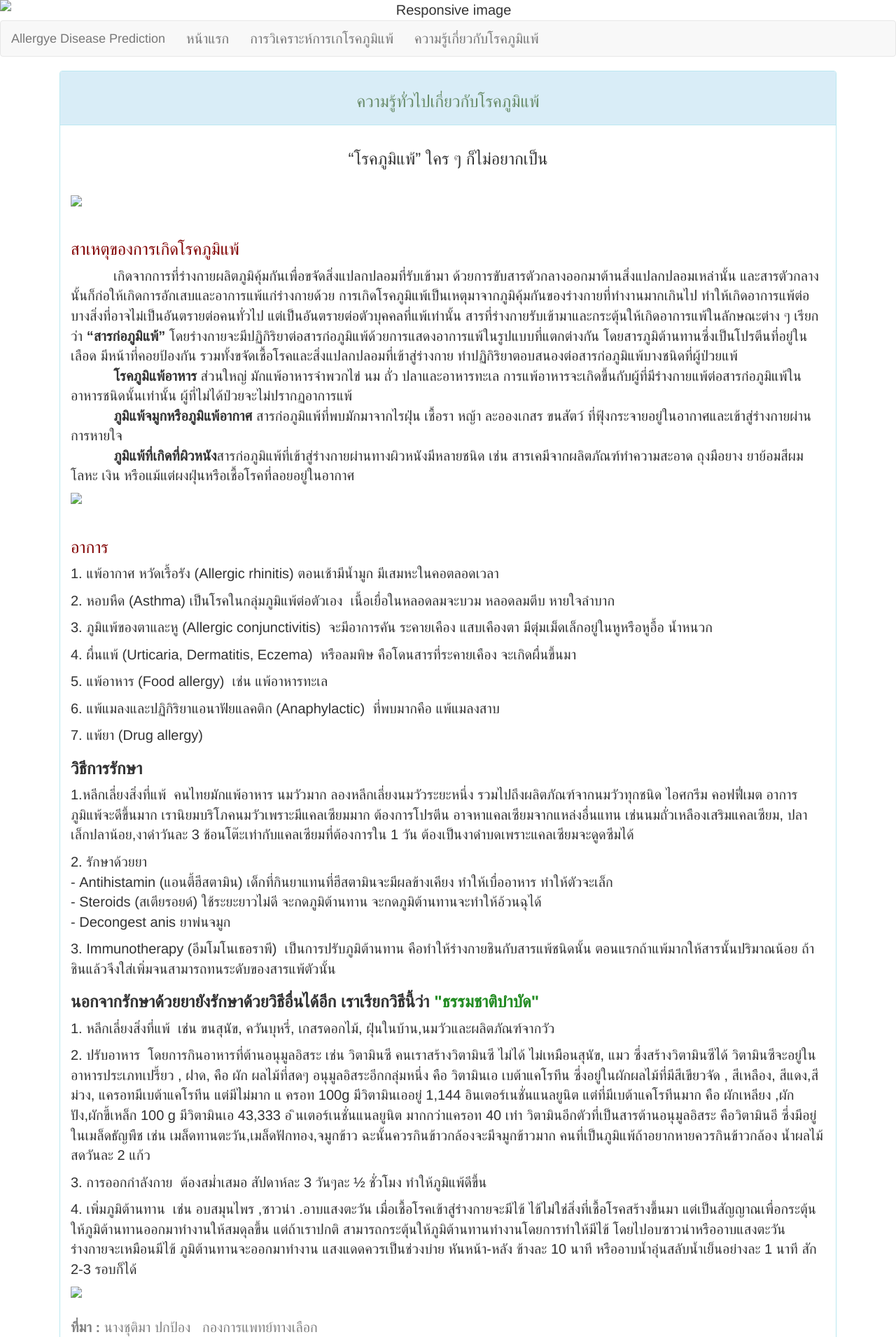
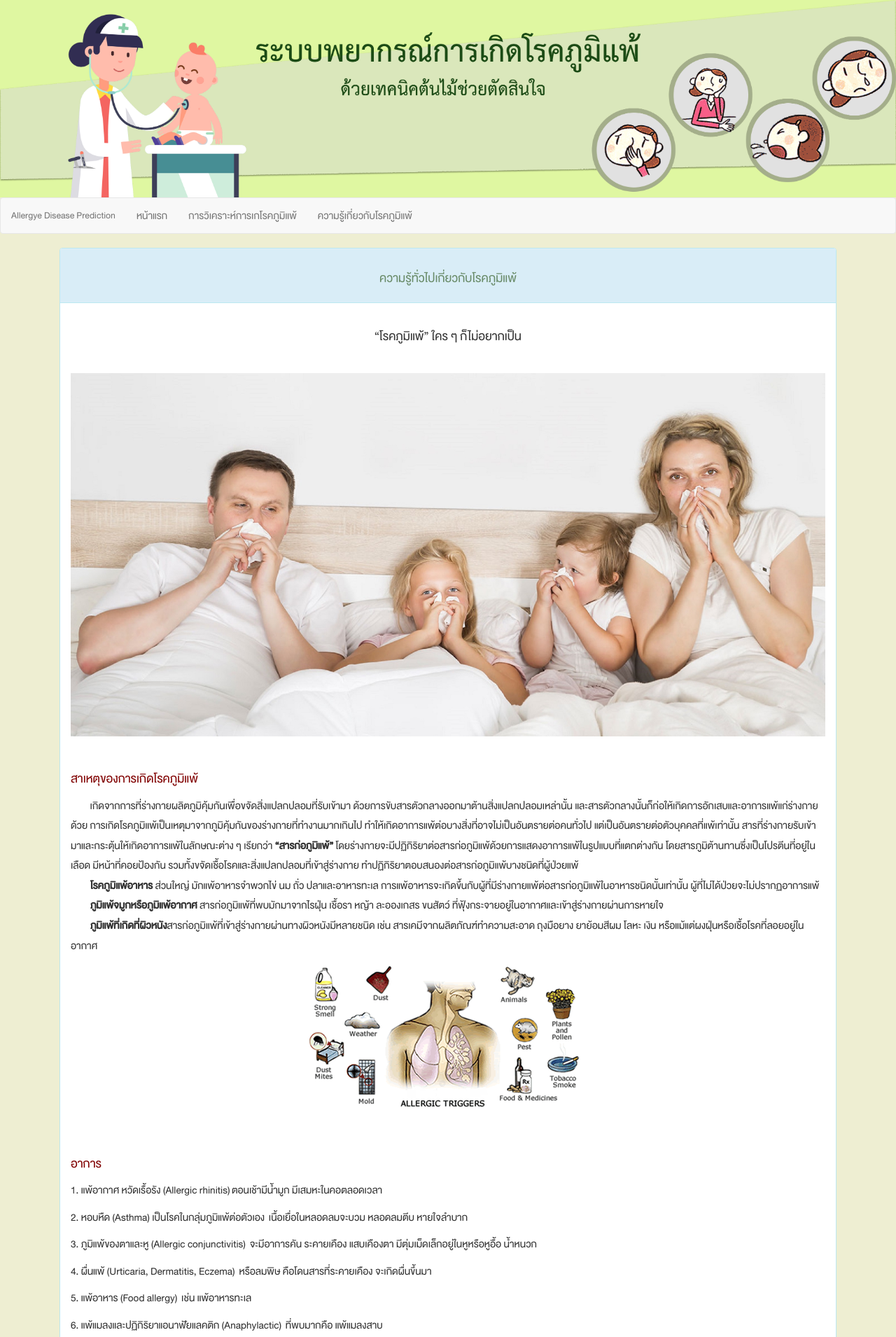
Before and after one commit to napapornu/allergy, a plain HTML site: page knowledge.html in a window 1280 px wide. Shown: the top 1910 px of the page at 70% size. Drawn offline with nearby package versions, Linux system fonts and the light colour scheme; files whose address does not match are found by name; a web font is replaced by a local one.

Commit message:
change path import file

```diff
--- a/knowledge.html
+++ b/knowledge.html
@@ -9,7 +9,7 @@
     <title>พยาการณ์การเกิดโรคภูมิแพ้</title>
 
     <!-- Bootstrap -->
-    <link href="css/bootstrap.min.css" rel="stylesheet">
+    <link href="./assets/plugins/bootstrap/css/bootstrap.min.css" rel="stylesheet">
     <style type="text/css">
     body,td,th {
 	font-size: 20px;
@@ -26,11 +26,11 @@
   <body>
 
      			<!-- Banner -->
-  <center><img src="pic/p1.jpg" class="img-responsive"  alt="Responsive image"></center>
+  <center><img src="./assets/images/p1.jpg" class="img-responsive"  alt="Responsive image"></center>
 
                 <!-- Background -->
              		<style type="text/css">
-            		body  { background-image : url('pic/backg.jpg');
+            		body  { background-image : url('./assets/images/backg.jpg');
                     		background-repeat : repeat;
                     		background-attachment : fixed}
         			</style>
@@ -81,7 +81,7 @@
                 <center><h3 class="content">“โรคภูมิแพ้” ใคร ๆ ก็ไม่อยากเป็น</h3></center>
                 <br>
 
-        		  <center><img src="pic/aj1.jpg" class="img-responsive"></center>
+        		  <center><img src="./assets/images/aj1.jpg" class="img-responsive"></center>
 				  <br>
 
 <strong><span style="color:#800000"><h3> สาเหตุของการเกิดโรคภูมิแพ้</h3></span></strong>
@@ -104,7 +104,7 @@
 
 </p>
 
-      <center><img src="pic/aj2.png" class="img-responsive"></center>
+      <center><img src="./assets/images/aj2.png" class="img-responsive"></center>
 <br>
 <strong><span style="color:#800000"><h3>อาการ </h3></span></strong>
 
@@ -142,7 +142,7 @@
 แต่เป็นสัญญาณเพื่อกระตุ้นให้ภูมิต้านทานออกมาทำงานให้สมดุลขึ้น แต่ถ้าเราปกติ สามารถกระตุ้นให้ภูมิต้านทานทำงานโดยการทำให้มีไข้ โดยไปอบซาวน่าหรืออาบแสงตะวัน ร่างกายจะเหมือนมีไข้ ภูมิต้านทานจะออกมาทำงาน แสงแดดควรเป็นช่วงบ่าย หันหน้า-หลัง ข้างละ 10 นาที หรืออาบน้ำอุ่นสลับน้ำเย็นอย่างละ 1 นาที สัก 2-3 รอบก็ได้
 
 
-<center><img src="pic/aj3.png" class="img-responsive"></center>
+<center><img src="./assets/images/aj3.png" class="img-responsive"></center>
 
 			<br>
 
@@ -175,8 +175,8 @@
 
 
     <!-- jQuery (necessary for Bootstrap's JavaScript plugins) -->
-    <script src="js/jquery-3.1.1.min.js"></script>
+    <script src="./assets/plugins/bootstrap/jquery/jquery-3.3.1.min"></script>
     <!-- Include all compiled plugins (below), or include individual files as needed -->
-    <script src="js/bootstrap.min.js"></script>
+    <script src="./assets/plugins/bootstrap/js/bootstrap.min.js"></script>
   </body>
 </html>
```
Also changed, not shown: form.html (+5 -5 lines), index.html (+1 -1 lines).
